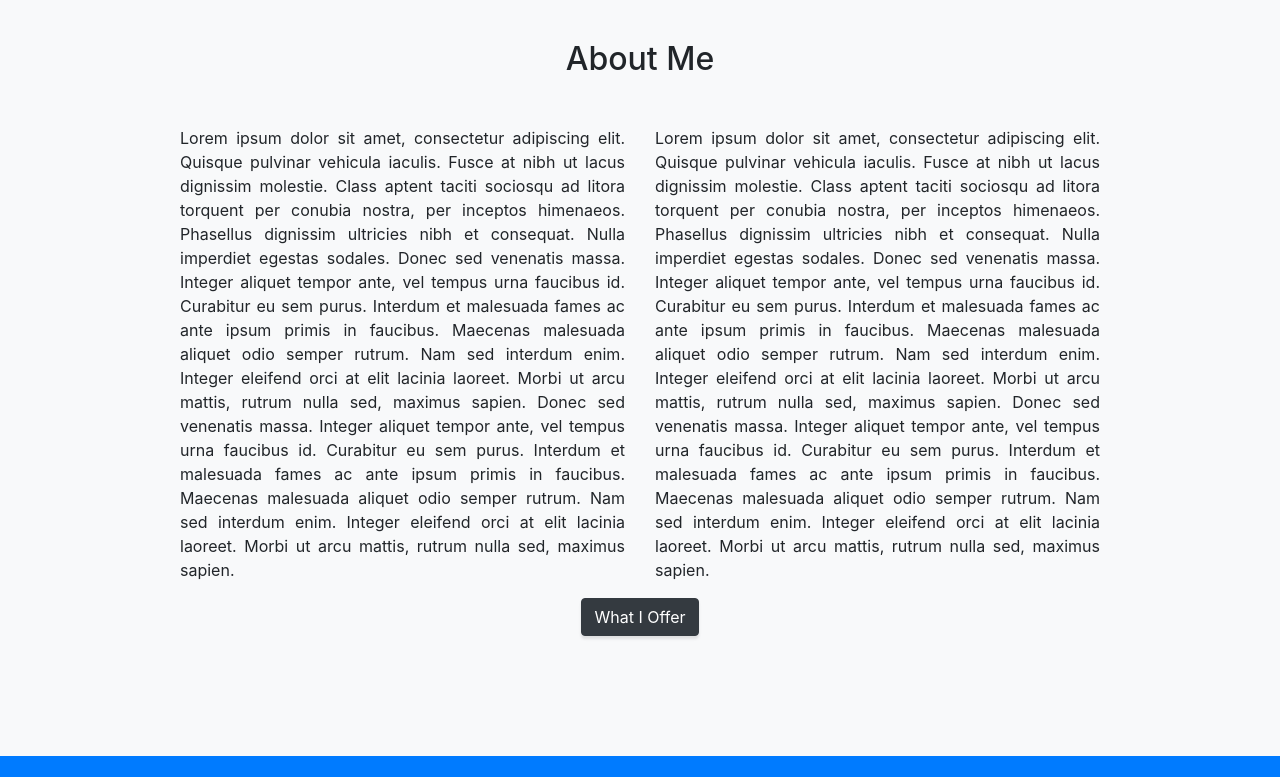
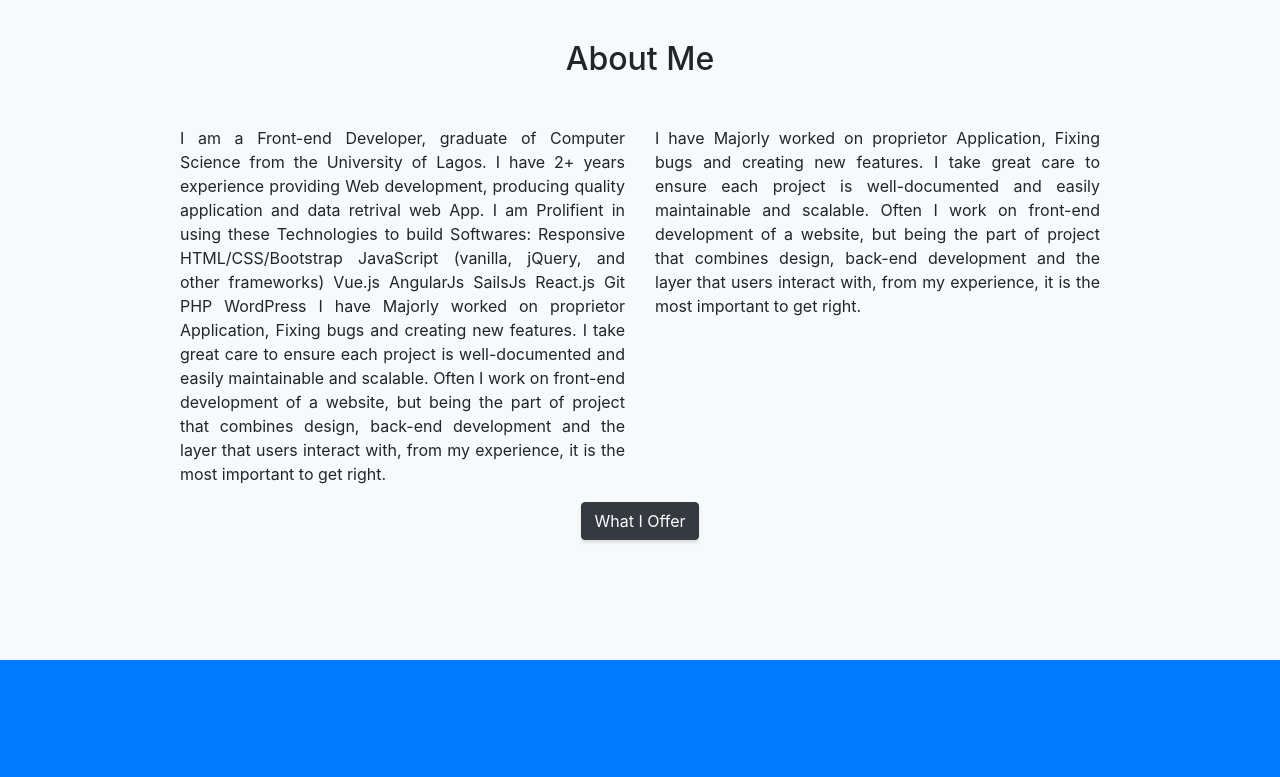
Before and after one commit to chinedu16/portfolio-web-ui, a website with bundled scripts: page index.html in a window 1280 px wide. Shown: the part 880-1657 px from the top of the page. Built offline with nearby package versions, Linux system fonts and the light colour scheme.

Commit message:
add about me

```diff
--- a/index.html
+++ b/index.html
@@ -73,33 +73,29 @@
             <p class="lead mb-5">
               <div class="row" style="text-align: justify;">
                 <div class="col-md-6">
-                    Lorem ipsum dolor sit amet, consectetur adipiscing elit.
-                    Quisque pulvinar vehicula iaculis. Fusce at nibh ut lacus dignissim molestie.
-                    Class aptent taciti sociosqu ad litora torquent per conubia nostra, per inceptos himenaeos.
-                    Phasellus dignissim ultricies nibh et consequat. Nulla imperdiet egestas sodales.
-                    Donec sed venenatis massa. Integer aliquet tempor ante, vel tempus urna faucibus id.
-                    Curabitur eu sem purus. Interdum et malesuada fames ac ante ipsum primis in faucibus.
-                    Maecenas malesuada aliquet odio semper rutrum. Nam sed interdum enim.
-                    Integer eleifend orci at elit lacinia laoreet. Morbi ut arcu mattis, rutrum nulla sed, maximus sapien.
-                    Donec sed venenatis massa. Integer aliquet tempor ante, vel tempus urna faucibus id.
-                    Curabitur eu sem purus. Interdum et malesuada fames ac ante ipsum primis in faucibus.
-                    Maecenas malesuada aliquet odio semper rutrum. Nam sed interdum enim.
-                    Integer eleifend orci at elit lacinia laoreet. Morbi ut arcu mattis, rutrum nulla sed, maximus sapien.
+                  I am a Front-end Developer, graduate of Computer Science from the University of Lagos.
+                  I have 2+ years experience providing Web development, producing quality application and data retrival web App.
+                  I am Prolifient in using these Technologies to build Softwares:
+                  Responsive HTML/CSS/Bootstrap
+                  JavaScript (vanilla, jQuery, and other frameworks)
+                  Vue.js
+                  AngularJs
+                  SailsJs
+                  React.js
+                  Git
+                  PHP
+                  WordPress
+                  I have Majorly worked on proprietor Application, Fixing bugs and creating new features.
+                  I take great care to ensure each project is well-documented and easily maintainable and scalable.
+                  Often I work on front-end development of a website, but being the part of project that combines design, back-end development and the layer that users interact with,
+                  from my experience, it is the most important to get right.
 
                 </div>
                 <div class="col-md-6">
-                    Lorem ipsum dolor sit amet, consectetur adipiscing elit.
-                    Quisque pulvinar vehicula iaculis. Fusce at nibh ut lacus dignissim molestie.
-                    Class aptent taciti sociosqu ad litora torquent per conubia nostra, per inceptos himenaeos.
-                    Phasellus dignissim ultricies nibh et consequat. Nulla imperdiet egestas sodales.
-                    Donec sed venenatis massa. Integer aliquet tempor ante, vel tempus urna faucibus id.
-                    Curabitur eu sem purus. Interdum et malesuada fames ac ante ipsum primis in faucibus.
-                    Maecenas malesuada aliquet odio semper rutrum. Nam sed interdum enim.
-                    Integer eleifend orci at elit lacinia laoreet. Morbi ut arcu mattis, rutrum nulla sed, maximus sapien.
-                    Donec sed venenatis massa. Integer aliquet tempor ante, vel tempus urna faucibus id.
-                    Curabitur eu sem purus. Interdum et malesuada fames ac ante ipsum primis in faucibus.
-                    Maecenas malesuada aliquet odio semper rutrum. Nam sed interdum enim.
-                    Integer eleifend orci at elit lacinia laoreet. Morbi ut arcu mattis, rutrum nulla sed, maximus sapien.
+                  I have Majorly worked on proprietor Application, Fixing bugs and creating new features.
+                  I take great care to ensure each project is well-documented and easily maintainable and scalable.
+                  Often I work on front-end development of a website, but being the part of project that combines design, back-end development and the layer that users interact with,
+                  from my experience, it is the most important to get right.
                 </div>
               </div>
             </p>
@@ -170,9 +166,9 @@
     <section class="callout">
       <div class="container text-center">
         <h2 class="mx-auto mb-5">Welcome to
-          <em>your</em>
-          next website!</h2>
-        <a class="btn btn-primary btn-xl" href="">Download Now!</a>
+          <em>my</em>
+          gallery</h2>
+        <a class="btn btn-primary btn-xl" href="">View Images</a>
       </div>
     </section>
 
@@ -221,8 +217,8 @@
             <a class="portfolio-item" href="#">
               <span class="caption">
                 <span class="caption-content">
-                  <h2>Lorem Ipsum</h2>
-                  <p class="mb-0">A yellow workspace with some scissors, pencils, and other objects.</p>
+                  <h2>Members Data</h2>
+                  <p class="mb-0">Collect personal members data from mobile in an organisation and displays it in the web</p>
                 </span>
               </span>
               <img class="img-fluid" src="img/portfolio-4.jpg" alt="">
@@ -235,9 +231,7 @@
     <!-- Call to Action -->
     <section class="content-section bg-primary text-white">
       <div class="container text-center">
-        <h2 class="mb-4">The buttons below are impossible to resist...</h2>
-        <a href="#" class="btn btn-xl btn-light mr-4">Click Me!</a>
-        <a href="#" class="btn btn-xl btn-dark">Look at Me!</a>
+        <h2 class="mb-4">"Always code as if the guy who ends up maintaining your code will be a violent psychopath who knows where you live”</h2>
       </div>
     </section>
 
@@ -271,7 +265,7 @@
             </a>
           </li>
         </ul>
-        <p class="text-muted small mb-0">Copyright &copy; Your Website 2018</p>
+        <p class="text-muted small mb-0">Copyright &copy; Chinedu Ohagwu 2019</p>
       </div>
     </footer>
 
--- a/scss/_masthead.scss
+++ b/scss/_masthead.scss
@@ -6,7 +6,7 @@
   height: auto;
   padding-top: 8rem;
   padding-bottom: 8rem;
-  background: linear-gradient(90deg, fade-out($white, 0.9) 0%, fade-out($white, 0.9) 100%), url('../img/bg-masthead.jpg');
+  background: linear-gradient(90deg, fade-out($white, 0.9) 0%, fade-out($white, 0.9) 100%), url('../img/DSC_7804.jpg');
   background-position: center center;
   background-repeat: no-repeat;
   background-size: cover;
```
Also changed, not shown: css/stylish-portfolio.css, css/stylish-portfolio.min.css.
